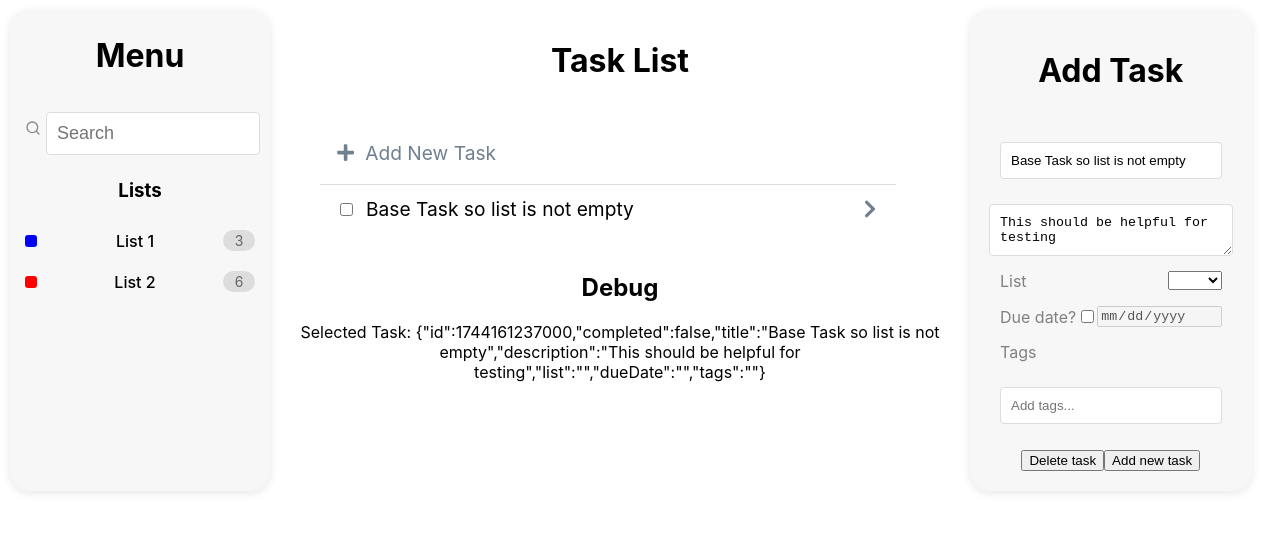
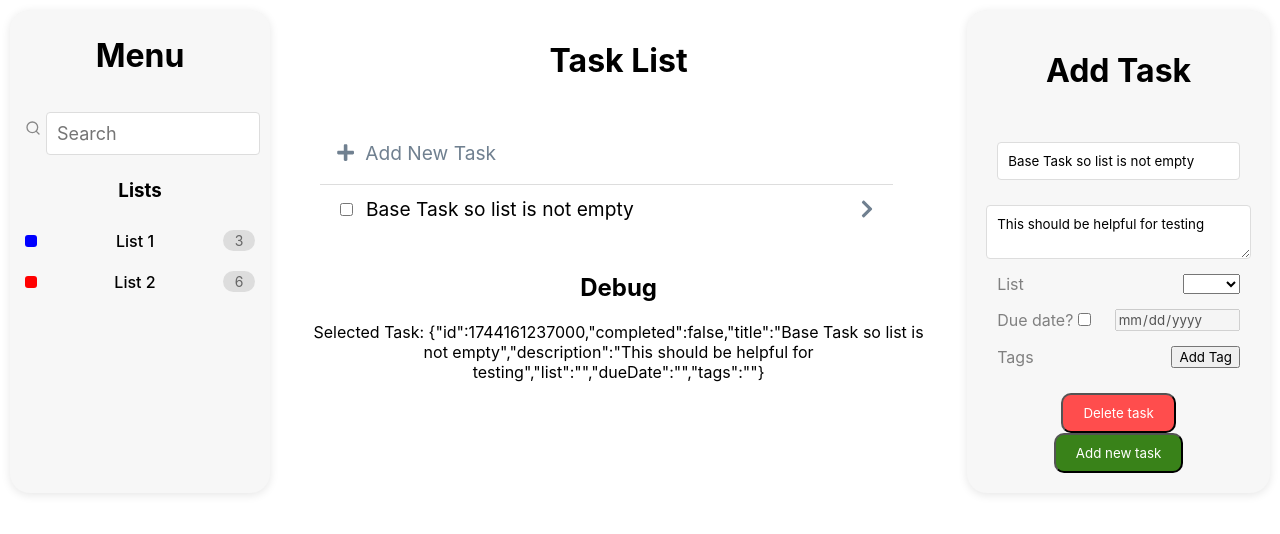
Before and after one commit to tomjones-4/react-task-tracker-web-app, a React (Vite) app: page / in a window 1280 px wide. Shown: the top 534 px of the page. Built offline with nearby package versions, Linux system fonts and the light colour scheme.

Commit message:
Create modal for adding tags

```diff
--- a/src/App.css
+++ b/src/App.css
@@ -1,4 +1,4 @@
-body {
+* {
   font-family: -apple-system, BlinkMacSystemFont, "Segoe UI", Roboto, Helvetica,
     Arial, sans-serif;
 }
@@ -223,3 +223,106 @@ textarea {
 .due-date-checkbox {
   margin-left: 5px;
 }
+
+.task-button {
+  color: white;
+  padding: 10px 20px;
+  border-radius: 10px;
+  margin: 0 5px;
+  cursor: pointer;
+}
+.task-button:focus {
+  outline: none; /* Remove default focus outline */
+}
+
+.delete-task-button {
+  background-color: #ff4d4d; /* Red background */
+}
+.delete-task-button:hover {
+  background-color: #ff1a1a; /* Darker red on hover */
+}
+.delete-task-button:focus {
+  box-shadow: 0 0 0 2px rgba(255, 77, 77, 0.5); /* Custom focus outline */
+}
+.delete-task-button:active {
+  background-color: #e60000; /* Even darker red when active */
+}
+
+.save-task-button {
+  background-color: #398219; /* Blue background */
+}
+.save-task-button:hover {
+  background-color: #074e05; /* Darker blue on hover */
+}
+.save-task-button:focus {
+  box-shadow: 0 0 0 2px rgba(12, 90, 29, 0.5); /* Custom focus outline */
+}
+.save-task-button:active {
+  background-color: #02280e; /* Even darker blue when active */
+}
+
+/* Modal styles - see if they look good. Make adjustments as needed. */
+
+.modal-backdrop {
+  position: fixed;
+  inset: 0;
+  background-color: rgba(0, 0, 0, 0.4);
+  display: flex;
+  justify-content: center;
+  align-items: center;
+  z-index: 1000;
+}
+
+.modal-content {
+  background: white;
+  padding: 24px;
+  border-radius: 8px;
+  width: 300px;
+  position: relative;
+  box-shadow: 0 8px 32px rgba(0, 0, 0, 0.2);
+}
+
+.close-btn {
+  position: absolute;
+  top: 10px;
+  right: 12px;
+  background: none;
+  border: none;
+  font-size: 20px;
+  cursor: pointer;
+}
+
+.tag-list {
+  display: flex;
+  flex-wrap: wrap;
+  gap: 8px;
+  margin: 16px 0;
+}
+
+.tag {
+  background-color: #eee;
+  padding: 4px 10px;
+  border-radius: 20px;
+  font-size: 14px;
+}
+
+.new-tag-section {
+  display: flex;
+  gap: 8px;
+}
+
+.new-tag-input {
+  flex: 1;
+  padding: 6px;
+  border: 1px solid #ccc;
+  border-radius: 4px;
+}
+
+.submit-btn {
+  padding: 6px 12px;
+  border: none;
+  background-color: #007bff;
+  color: white;
+  border-radius: 4px;
+  cursor: pointer;
+}
--- a/src/App.jsx
+++ b/src/App.jsx
@@ -5,23 +5,46 @@ import TaskView from "./components/TaskView.jsx";
 import { useState, useEffect } from "react";
 
 // TODO
-// Add option for user to hide completed tasks instead of showing them crossed out
+// Add option for user to hide completed tasks instead of showing them crossed out (This could live in the settings tab)
 // Add ability for user to create new lists
-// Add ability for user to create new tags
-// Make the fonts in the input and the description the same. They're different right now. Use chrome dev tools "computed" tab to debug
+// Make it so the list that is selected when editing a task is the list the user is currently on by default
+// Make modal pop up when user clicks on a tag to add it to a task
+// * In the above modal, the user should be able to create a new tag or select an existing one (add ability for user to create new tags)
 
 const App = () => {
-  const LOCAL_STORAGE_KEY = "todoApp.tasks";
+  const LOCAL_STORAGE_KEY_TASKS = "todoApp.tasks";
+  const LOCAL_STORAGE_KEY_TAGS = "todoApp.tags";
+  const LOCAL_STORAGE_KEY_LISTS = "todoApp.lists";
+  // const LOCAL_STORAGE_KEY_SETTINGS = "todoApp.settings";
+  // const LOCAL_STORAGE_KEY_THEME = "todoApp.theme";
 
   const fakeLists = [
     { id: 1, name: "List 1", color: "blue", length: 3 },
     { id: 2, name: "List 2", color: "red", length: 6 },
   ];
 
+  const fakeTags = [
+    { id: 1, name: "Tag 1" },
+    { id: 2, name: "Tag 2" },
+    { id: 3, name: "Tag 3" },
+  ];
+
   const [tasks, setTasks] = useState(() => {
-    const storedTasks = localStorage.getItem(LOCAL_STORAGE_KEY);
+    const storedTasks = localStorage.getItem(LOCAL_STORAGE_KEY_TASKS);
     return storedTasks ? JSON.parse(storedTasks) : []; // Load from localStorage or default to []
   });
+
+  const [tags, setTags] = useState(() => {
+    const storedTags = localStorage.getItem(LOCAL_STORAGE_KEY_TAGS);
+    return storedTags ? JSON.parse(storedTags) : []; // Load from localStorage or default to []
+  });
+
+  const addTag = (tag) => {
+    if (tag.trim()) {
+      setTags([...tags, tag.trim()]);
+      //setNewTag("");
+    }
+  };
 
   const [selectedTask, setSelectedTask] = useState(
     tasks.length > 0 ? tasks[0] : null
@@ -43,18 +66,20 @@ const App = () => {
 
   const [isAddMode, setIsAddMode] = useState(true);
 
-  // const [taskTitle, setTaskTitle] = useState(selectedTask.text);
-  // const [taskDescription, setTaskDescription] = useState(
-  //   selectedTask.description
-  // );
-  // const [taskList, setTaskList] = useState(selectedTask.list);
-  // const [taskDueDate, setTaskDueDate] = useState(selectedTask.dueDate);
-  // const [taskTags, setTaskTags] = useState(selectedTask.tags);
-
   // Save tasks to localStorage whenever the tasks array changes
   useEffect(() => {
-    localStorage.setItem(LOCAL_STORAGE_KEY, JSON.stringify(tasks));
+    localStorage.setItem(LOCAL_STORAGE_KEY_TASKS, JSON.stringify(tasks));
   }, [tasks]);
+
+  // Save tags to localStorage whenever the tags array changes
+  useEffect(() => {
+    localStorage.setItem(LOCAL_STORAGE_KEY_TAGS, JSON.stringify(tags));
+  }, [tags]);
+
+  // Save lists to localStorage whenever the lists array changes
+  // useEffect(() => {
+  //   localStorage.setItem(LOCAL_STORAGE_KEY_LISTS, JSON.stringify(fakeLists));
+  // }, [fakeLists]);
 
   const deleteTask = (id) => {
     setTasks(tasks.filter((task) => task.id !== id));
@@ -63,17 +88,6 @@ const App = () => {
       setSelectedTask(tasks.length > 0 ? tasks[0] : null);
     }
   };
-
-  // const addTask = (text) => {
-  //   if (!text) return; // Prevent adding empty tasks
-  //   const newTask = {
-  //     id: Date.now(),
-  //     text,
-  //     completed: false,
-  //   };
-  //   setTasks([...tasks, newTask]);
-  //   setSelectedTask(newTask); // Select the newly added task
-  // };
 
   const addTask = (newTask) => {
     if (!newTask) return; // Prevent adding empty tasks
@@ -146,10 +160,12 @@ const App = () => {
       <TaskView
         selectedTask={selectedTask}
         lists={fakeLists}
+        tags={fakeTags}
         deleteTask={deleteTask}
         addTask={addTask}
         editTask={editTask}
         isAddMode={isAddMode}
+        addTag={addTag}
       />
     </div>
   );
--- /dev/null
+++ b/src/components/AddTagsModal.jsx
@@ -0,0 +1,45 @@
+import React from "react";
+
+const AddTagsModal = ({ addTag, closeModal }) => {
+  return (
+    <div className="modal-backdrop" onClick={closeModal}>
+      <div
+        className="modal-content"
+        onClick={(e) => e.stopPropagation()} // prevent backdrop close
+      >
+        <button className="close-btn" onClick={closeModal}>
+          &times;
+        </button>
+        <h2 className="modal-title">Manage Tags</h2>
+
+        <div className="tag-list">
+          {/* {tags.map((tag, i) => (
+            <span key={i} className="tag">
+              {tag}
+            </span>
+          ))} */}
+          {/* Example tags for demonstration */}
+          <span className="tag">Work</span>
+          <span className="tag">Personal</span>
+          <span className="tag">Urgent</span>
+          <span className="tag">Important</span>
+        </div>
+
+        <div className="new-tag-section">
+          <input
+            type="text"
+            placeholder="New tag name"
+            // value={newTag}
+            onChange={(e) => setNewTag(e.target.value)}
+            className="new-tag-input"
+          />
+          <button className="submit-btn" onClick={addTag}>
+            Add
+          </button>
+        </div>
+      </div>
+    </div>
+  );
+};
+
+export default AddTagsModal;
--- a/src/components/TaskForm.jsx
+++ b/src/components/TaskForm.jsx
@@ -1,7 +1,9 @@
 import { useState } from "react";
+import AddTagsModal from "./AddTagsModal";
 
 const TaskForm = ({
   lists,
+  tags,
   taskTitle,
   setTaskTitle,
   taskDescription,
@@ -12,16 +14,13 @@ const TaskForm = ({
   setTaskDueDate,
   taskTags,
   setTaskTags,
+  addTag,
 }) => {
   const [dueDateEnabled, setDueDateEnabled] = useState(false);
-  const [isModalOpen, setIsModalOpen] = useState(false);
+  const [isAddTagModalOpen, setIsAddTagModalOpen] = useState(false);
   const [newTag, setNewTag] = useState("");
 
-  const fakeTags = [
-    { id: 1, name: "Tag 1" },
-    { id: 2, name: "Tag 2" },
-    { id: 3, name: "Tag 3" },
-  ];
+  const closeModal = () => setIsAddTagModalOpen(false);
 
   return (
     <form id="task-form" className="task-form">
@@ -80,16 +79,33 @@ const TaskForm = ({
         />
       </span>
 
-      <label htmlFor="tags" className="task-form-item">
-        Tags
-      </label>
-      <input
-        type="text"
-        id="tags"
-        name="tags"
-        placeholder="Add tags..."
-        className="task-form-item"
-      />
+      <span className="task-form-item">
+        <label htmlFor="tags" className="">
+          Tags
+        </label>
+        <button
+          onClick={(e) => {
+            e.preventDefault();
+            setIsAddTagModalOpen(true);
+          }}
+        >
+          Add Tag
+        </button>
+        {isAddTagModalOpen && (
+          <AddTagsModal addTag={addTag} closeModal={closeModal} />
+        )}
+      </span>
+
+      {/*
+        <Modal
+          isOpen={isOpen}
+          closeModal={() => setIsOpen(false)}
+          tags={tags}
+          setTags={setTags}
+          addTag={addTag}
+          newTag={newTag}
+          setNewTag={setNewTag}
+        /> */}
     </form>
   );
 };
```
